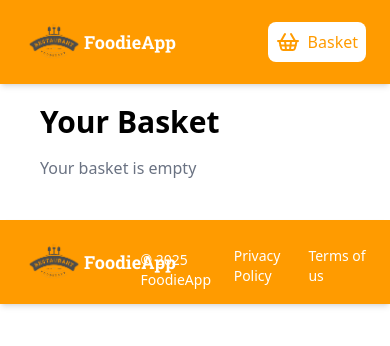
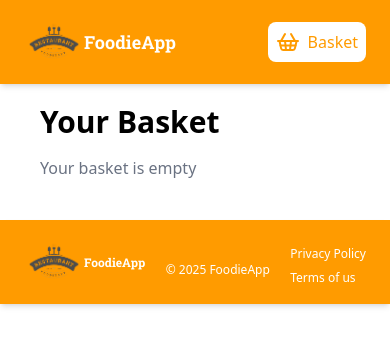
Before and after one commit to OUTLITAchraf/FoodieApp, a React (Vite) app: page /basket in a window 390 px wide. Shown: the top 346 px of the page. Built offline with nearby package versions, Linux system fonts and the light colour scheme.

Commit message:
add code responsive in footer

```diff
--- a/src/components/FooterNavBar.jsx
+++ b/src/components/FooterNavBar.jsx
@@ -10,12 +10,12 @@ function FooterNavBar() {
                     alt="FoodieAppLogo"
                     className="w-[60px] h-[60px] lg:w-[120px] lg:h-[120px]"
                 />
-                <h2 className="text-lg lg:text-3xl font-robotoslabbold text-white">FoodieApp</h2>
+                <h2 className="text-xs lg:text-3xl font-robotoslabbold text-white">FoodieApp</h2>
             </div>
-            <p className='mt-4 sm:mt-6 md:mt-10 text-sm sm:text-lg text-white'>&copy; 2025 FoodieApp</p>
-            <div className="flex flex-row sm:flex-col gap-2 sm:gap-4 mt-2">
-                <p className="text-sm sm:text-lg text-white">Privacy Policy</p>
-                <p className="text-sm sm:text-lg text-white">Terms of us</p>
+            <p className='mt-4 sm:mt-6 md:mt-10 text-xs sm:text-lg text-white'>&copy; 2025 FoodieApp</p>
+            <div className="flex flex-col gap-2 sm:gap-4 mt-2">
+                <p className="text-xs  sm:text-lg text-white">Privacy Policy</p>
+                <p className="text-xs  sm:text-lg text-white">Terms of us</p>
             </div>
 
         </div>
```
